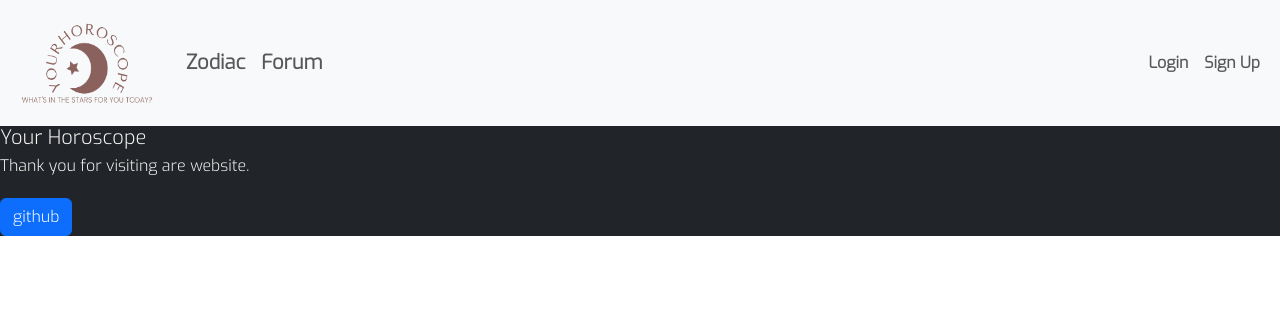
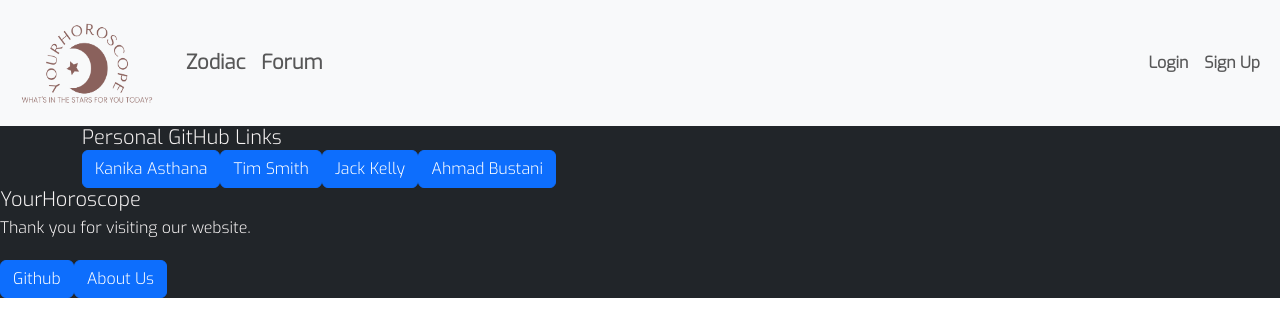
Before and after one commit to ahmad92894/YourHoroscope, a React (Create React App) app in the folder client/: page /aboutus in a window 1280 px wide. Shown: the top 336 px of the page. Built offline with nearby package versions, Linux system fonts and the light colour scheme.

Commit message:
updated about us and footer

```diff
--- a/client/src/App.js
+++ b/client/src/App.js
@@ -17,7 +17,7 @@ import { Login } from "./components/Login";
 import Zodiacmain from "./pages/Zodiacmain";
 import ZodiacSign from "./pages/ZodiacSign";
 import Forum from "./pages/Forum";
-
+import AboutUs from "./components/AboutUs";
 // Construct our main GraphQL API endpoint
 const httpLink = createHttpLink({
   uri: "/graphql",
@@ -52,6 +52,7 @@ function App() {
               <Routes>
                 <Route path="/" element={<Home />} />
                 <Route path="/forum" element={<Forum />} />
+                <Route path="/aboutus" element={<AboutUs />} />
                 <Route path="/signup" element={<SignUp />} />
                 <Route path="/login" element={<Login />} />
                 <Route path="/zodiac" element={<Zodiacmain />} />
--- /dev/null
+++ b/client/src/components/AboutUs.js
@@ -0,0 +1,17 @@
+import React from 'react'
+
+const AboutUs = () => {
+  return (
+
+   <div className="card-body">
+     <h5 className="card-title">Personal GitHub Links</h5>
+     <a href="https://github.com/kasthana112" className="btn btn-primary">Kanika Asthana</a>
+     <a href="https://github.com/Tim-Smith1" className="btn btn-primary">Tim Smith</a>
+     <a href="https://github.com/Carnificis" className="btn btn-primary">Jack Kelly</a>
+     <a href="https://github.com/ahmad92894" className="btn btn-primary">Ahmad Bustani</a>
+   </div>
+
+ )
+}
+
+export default AboutUs
--- a/client/src/components/Footer.js
+++ b/client/src/components/Footer.js
@@ -1,12 +1,14 @@
 import React from 'react'
+import { Link } from 'react-router-dom'
 
 const Footer = () => {
   return (
 
    <div className="card-body">
-     <h5 className="card-title">Your Horoscope</h5>
-     <p className="card-text">Thank you for visiting are website.</p>
-     <a href="https://github.com/ahmad92894/YourHoroscope" className="btn btn-primary">github</a>
+     <h5 className="card-title">YourHoroscope</h5>
+     <p className="card-text">Thank you for visiting our website.</p>
+     <a href="https://github.com/ahmad92894/YourHoroscope" className="btn btn-primary">Github</a>
+     <Link to="/aboutus" className="btn btn-primary">About Us</Link>
    </div>
 
  )
```
